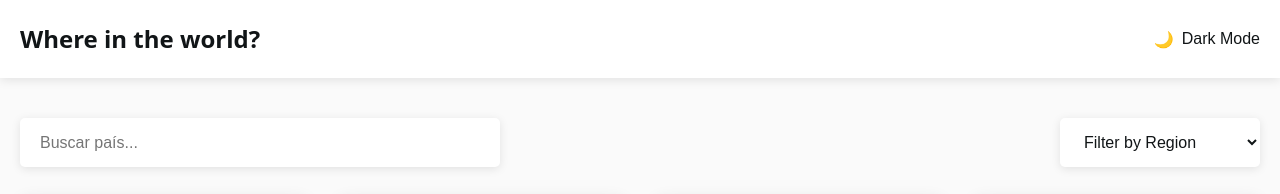
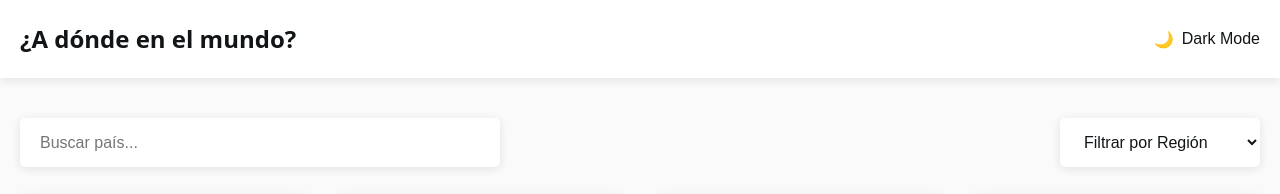
Before and after one commit to natl96/rest-countries-app, a plain HTML site: page index.html in a window 1280 px wide. Shown: the top 194 px of the page. Drawn offline with Linux system fonts and the light colour scheme; grey boxes are pictures that could not be loaded.

Commit message:
Change title and content to Spanish
Updated text and translations for Spanish localization.

```diff
--- a/index.html
+++ b/index.html
@@ -3,15 +3,15 @@
 <head>
     <meta charset="UTF-8">
     <meta name="viewport" content="width=device-width, initial-scale=1.0">
-    <title>Where in the world?</title>
+    <title>¿Dónde en el mundo?</title>
     <link rel="stylesheet" href="style.css">
 </head>
 <body>
     <header>
         <div class="container">
-            <h1>Where in the world?</h1>
+            <h1>¿A dónde en el mundo?</h1>
             <button id="theme-toggle" class="theme-btn">
-                <span id="theme-icon">🌙</span> Dark Mode
+                <span id="theme-icon">🌙</span> Modo Oscuro
             </button>
         </div>
     </header>
@@ -22,12 +22,12 @@
             <input type="text" id="search-input" placeholder="Buscar país..." class="search-input">
 
             <select id="region-filter" class="region-select">
-                <option value="">Filter by Region</option>
-                <option value="Africa">Africa</option>
-                <option value="Americas">Americas</option>
+                <option value="">Filtrar por Región</option>
+                <option value="Africa">África</option>
+                <option value="Americas">América</option>
                 <option value="Asia">Asia</option>
-                <option value="Europe">Europe</option>
-                <option value="Oceania">Oceania</option>
+                <option value="Europe">Europa</option>
+                <option value="Oceania">Oceanía</option>
             </select>
         </div>
 
@@ -36,7 +36,7 @@
 
         <!-- Vista de detalle -->
         <div id="detail-view" class="detail-view" style="display: none;">
-            <button id="back-btn" class="back-btn">← Back</button>
+            <button id="back-btn" class="back-btn">← Volver</button>
             <div class="detail-content" id="detail-content"></div>
         </div>
     </main>
```
